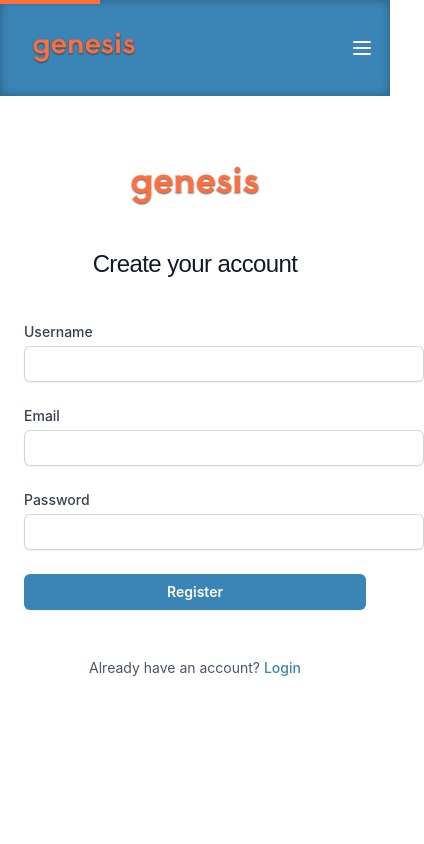
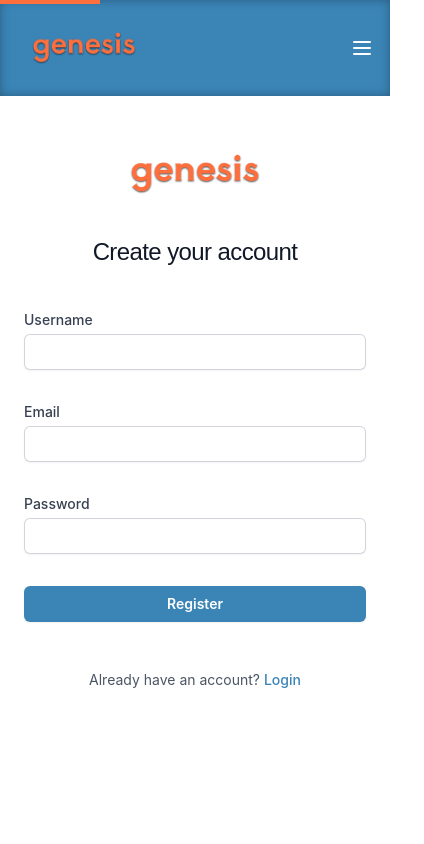
Before and after one commit to MonkeyCrumbs999/Genesis-Tech-Support, a React (Create React App) app: page /register in a window 390 px wide. Shown: the top 844 px of the page, 424 px wide, since content can reach past the window. Built offline with nearby package versions, Linux system fonts and the light colour scheme.

Commit message:
Adjusted form logic for mobile view

```diff
--- a/src/components/RegisterForm.js
+++ b/src/components/RegisterForm.js
@@ -75,7 +75,7 @@ function RegisterForm({ onSubmit }) {
           className="block text-sm font-medium leading-5 text-gray-700">
           Username
         </label>
-        <div className="mt-1 relative flex items-center">
+        <div className="mt-1 relative flex flex-col sm:flex-row items-start sm:items-center space-y-2 sm:space-y-0">
           <input
             id="username"
             name="username"
@@ -83,12 +83,12 @@ function RegisterForm({ onSubmit }) {
             required
             value={username.value}
             onChange={(e) => validateInput(e.target.value, "username")}
-            className={`w-full min-w-[400px] block rounded-md border-0 py-1.5 text-gray-900 shadow-sm placeholder:text-gray-400 focus:ring-2 focus:ring-inset focus:ring-genesis-blue sm:text-sm sm:leading-10 ring-1 ring-inset ring-gray-300 ${getInputClass(
+            className={`w-full sm:min-w-[400px] sm:w-auto block rounded-md border-0 py-1.5 text-gray-900 shadow-sm placeholder:text-gray-400 focus:ring-2 focus:ring-inset focus:ring-genesis-blue sm:text-sm sm:leading-10 ring-1 ring-inset ring-gray-300 ${getInputClass(
               username.isValid
             )}`}
           />
           <span
-            className={`ml-3 text-xs ${
+            className={`text-xs ${
               username.isValid === true ? "text-green-500" : "text-red-500"
             }`}>
             {username.message}
@@ -102,7 +102,7 @@ function RegisterForm({ onSubmit }) {
           className="block text-sm font-medium leading-5 text-gray-700">
           Email
         </label>
-        <div className="mt-1 relative flex items-center">
+        <div className="mt-1 relative flex flex-col sm:flex-row items-start sm:items-center space-y-2 sm:space-y-0">
           <input
             id="email"
             name="email"
@@ -110,12 +110,12 @@ function RegisterForm({ onSubmit }) {
             required
             value={email.value}
             onChange={(e) => validateInput(e.target.value, "email")}
-            className={`w-full min-w-[400px] block rounded-md border-0 py-1.5 text-gray-900 shadow-sm placeholder:text-gray-400 focus:ring-2 focus:ring-inset focus:ring-genesis-blue sm:text-sm sm:leading-10 ring-1 ring-inset ring-gray-300 ${getInputClass(
+            className={`w-full sm:min-w-[400px] sm:w-auto block rounded-md border-0 py-1.5 text-gray-900 shadow-sm placeholder:text-gray-400 focus:ring-2 focus:ring-inset focus:ring-genesis-blue sm:text-sm sm:leading-10 ring-1 ring-inset ring-gray-300 ${getInputClass(
               email.isValid
             )}`}
           />
           <span
-            className={`ml-3 text-xs ${
+            className={`text-xs ${
               email.isValid === true ? "text-green-500" : "text-red-500"
             }`}>
             {email.message}
@@ -129,7 +129,7 @@ function RegisterForm({ onSubmit }) {
           className="block text-sm font-medium leading-5 text-gray-700">
           Password
         </label>
-        <div className="mt-1 relative flex items-center">
+        <div className="mt-1 relative flex flex-col sm:flex-row items-start sm:items-center space-y-2 sm:space-y-0">
           <input
             id="password"
             name="password"
@@ -137,12 +137,12 @@ function RegisterForm({ onSubmit }) {
             required
             value={password.value}
             onChange={(e) => validateInput(e.target.value, "password")}
-            className={`w-full min-w-[400px] block rounded-md border-0 py-1.5 text-gray-900 shadow-sm placeholder:text-gray-400 focus:ring-2 focus:ring-inset focus:ring-genesis-blue sm:text-sm sm:leading-10 ring-1 ring-inset ring-gray-300 ${getInputClass(
+            className={`w-full sm:min-w-[400px] sm:w-auto block rounded-md border-0 py-1.5 text-gray-900 shadow-sm placeholder:text-gray-400 focus:ring-2 focus:ring-inset focus:ring-genesis-blue sm:text-sm sm:leading-10 ring-1 ring-inset ring-gray-300 ${getInputClass(
               password.isValid
             )}`}
           />
           <span
-            className={`ml-3 text-xs min-w-[150px] ${
+            className={`text-xs ${
               password.isValid === true ? "text-green-500" : "text-red-500"
             }`}>
             {password.message}
```
